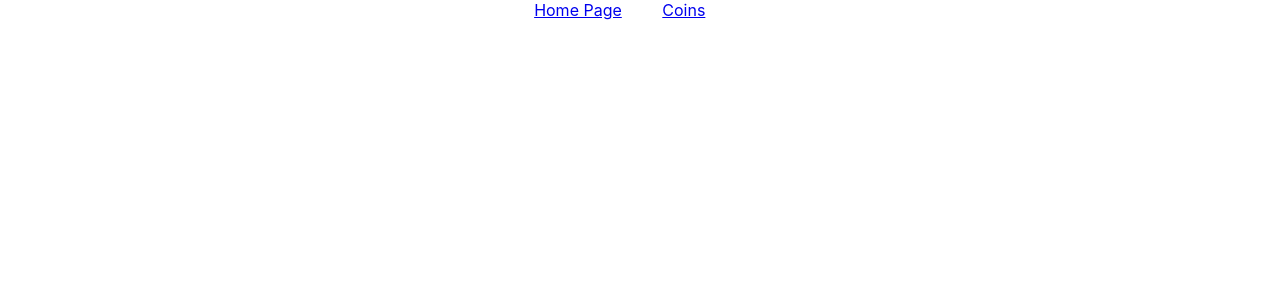
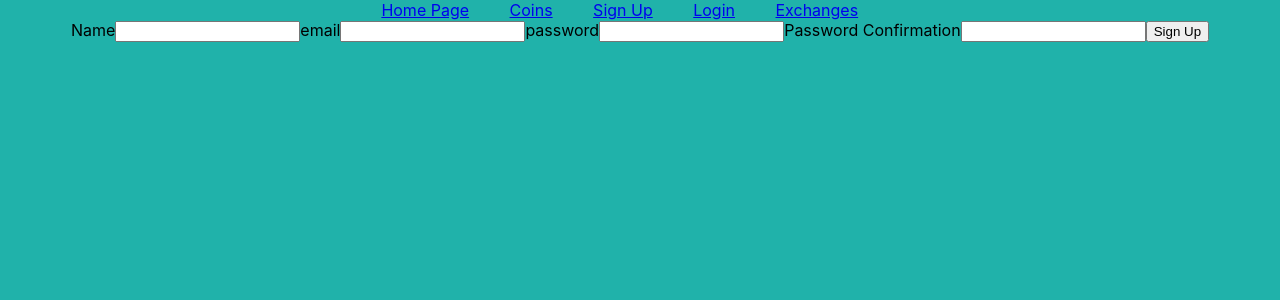
Before and after one commit to aespinoza777/CryptoFronted, a React (Create React App) app: page /sign_up in a window 1280 px wide. Shown: the top 300 px of the page. Built offline with nearby package versions, Linux system fonts and the light colour scheme; no server answers.

Commit message:
added components

```diff
--- a/src/App.css
+++ b/src/App.css
@@ -14,7 +14,7 @@
 }
 
 .App-header {
-  background-color: #282c34;
+  background-color:aqua ;
   min-height: 100vh;
   display: flex;
   flex-direction: column;
--- a/src/App.js
+++ b/src/App.js
@@ -7,11 +7,16 @@ import React from 'react';
 import {connect} from "react-redux"
 import {fetchCoins} from './redux/actions/coinActions.js'
 import Coins from "./Coins"
+import SignUp from "./SignUp"
+import Login from "./Login"
+import Exchanges from './Exchanges';
+import { fetchExchanges } from './redux/actions/exchangeActions';
 
 class App extends React.Component {
   componentDidMount(){
     this.props.fetchCoins()
-     //setInterval(this.props.fetchCoins, 10000)
+    this.props.fetchExchanges()
+     setInterval(this.props.fetchCoins, 300000)
   }
   render() {
     return (
@@ -21,7 +26,9 @@ class App extends React.Component {
           <Switch>
             <Route path="/" exact component={Home}/>
             <Route path="/coins" exact component={Coins}/>
-
+            <Route path="/sign_up" exact component={SignUp}/>
+            <Route path="/login" exact component={Login}/>
+            <Route path="/exchanges" exact component={Exchanges}/>
           </Switch>
         </Router>
       </div>
@@ -31,7 +38,8 @@ class App extends React.Component {
 
 const mapDispatchToProps = dispatch => {
   return {
-    fetchCoins: () => dispatch(fetchCoins())
+    fetchCoins: () => dispatch(fetchCoins()),
+    fetchExchanges: () => dispatch(fetchExchanges())
   }
 }
 export default  connect(null,mapDispatchToProps)(App);
--- /dev/null
+++ b/src/Exchange.js
@@ -0,0 +1,14 @@
+import React from "react"
+
+
+const Exchange = (props) => {
+    return (
+        <React.Fragment>
+            <h4>{props.exchange.name}</h4>
+            <img width="500" src={props.exchange.image}/>
+        </React.Fragment>
+
+    )
+}
+
+export default Exchange
--- /dev/null
+++ b/src/Exchanges.js
@@ -0,0 +1,22 @@
+import React from "react"
+import {connect} from "react-redux"
+import Exchange from "./Exchange"
+
+const Exchanges = (props) => {
+    console.log (props.exchanges)
+    return (
+        <React.Fragment>
+           <h1>Exchanges</h1>
+            {props.exchanges.map(exchange => <Exchange key={exchange.id} exchange={exchange}/>)}
+        </React.Fragment>
+    )
+
+}
+
+const mapStateToProps = state => {
+    return {
+        exchanges: state.coinExchanges.exchanges
+    }
+}
+
+export default connect(mapStateToProps, null)(Exchanges)
--- /dev/null
+++ b/src/Login.js
@@ -0,0 +1,12 @@
+import React from "react"
+
+const Login = () => {
+    return (
+        <React.Fragment>
+
+        </React.Fragment>
+    )
+
+}
+
+export default Login;
--- a/src/NavBar.js
+++ b/src/NavBar.js
@@ -6,6 +6,11 @@ const NavBar = () => {
         <React.Fragment>
             <Link to="/">Home Page</Link>&nbsp; &nbsp; &nbsp; &nbsp; &nbsp;
             <Link to="/coins">Coins</Link>&nbsp; &nbsp; &nbsp; &nbsp; &nbsp;
+            <Link to="/sign_up">Sign Up</Link>&nbsp; &nbsp; &nbsp; &nbsp; &nbsp;
+            <Link to="/login">Login</Link>&nbsp; &nbsp; &nbsp; &nbsp; &nbsp;
+            <Link to="/exchanges">Exchanges</Link>&nbsp; &nbsp; &nbsp; &nbsp; &nbsp;
+
+
             <br></br>
         </React.Fragment>
     )
--- /dev/null
+++ b/src/SignUp.js
@@ -0,0 +1,52 @@
+import React from "react"
+
+class SignUp extends React.Component {
+    constructor(props){
+        super(props)
+        this.state = {
+            name: "",
+            email: "",
+            password_confirmation: "",
+            password: "",
+        }
+    }
+
+    handleChange = event=>{
+        this.setState({
+            [event.target.name]: event.target.value
+        })
+
+
+
+    }
+
+    handleSubmit = event => {
+        event.preventDefault()
+    }
+
+
+    render (){
+        return (
+            <React.Fragment>
+               <form onSubmit={this.handleSubmit}>
+                   <label>Name</label>
+                   <input type="text" name="name" onChange={this.handleChange}/>
+                   <label>email</label>
+                   <input type="email" name="email" onChange={this.handleChange}/>
+                   <label>password</label>
+                   <input type="password" name="password" onChange={this.handleChange}/>
+                   <label>Password Confirmation</label>
+                   <input type="password" name="password_confirmation" onChange={this.handleChange}/>
+                   <input type="submit" value="Sign Up"/>
+
+
+               </form>
+            </React.Fragment>
+        )
+
+    }
+
+
+}
+
+export default SignUp;
--- a/src/index.css
+++ b/src/index.css
@@ -1,4 +1,5 @@
 body {
+  background-color: lightseagreen;
   margin: 0;
   font-family: -apple-system, BlinkMacSystemFont, 'Segoe UI', 'Roboto', 'Oxygen',
     'Ubuntu', 'Cantarell', 'Fira Sans', 'Droid Sans', 'Helvetica Neue',
@@ -7,7 +8,13 @@ body {
   -moz-osx-font-smoothing: grayscale;
 }
 
+h1 {
+  font: bold; font-size: xx-large; color: indigo;
+
+
+}
+
 code {
   font-family: source-code-pro, Menlo, Monaco, Consolas, 'Courier New',
-    monospace;
+    monospace; color: darkblue;
 }
--- /dev/null
+++ b/src/redux/actions/exchangeActions.js
@@ -0,0 +1,9 @@
+export const fetchExchanges = () => {
+    return (dispatch) => {
+        return fetch('http://localhost:3000/exchanges')
+        .then(res => res.json())
+        .then(exchanges => dispatch({type: "FETCH_EXCHANGES", exchanges: exchanges}))
+
+    }
+
+}
--- a/src/redux/reducers/coinExchangesReducer.js
+++ b/src/redux/reducers/coinExchangesReducer.js
@@ -1,10 +1,13 @@
-const coinExchangesReducer = (state = { coinExchanges: []}, action) => {
+const coinExchangesReducer = (state = { coinExchanges: [], exchanges: []}, action) => {
     switch(action.type) {
+        case "FETCH_EXCHANGES":
+        return {
+            exchanges: action.exchanges
+        }
+    default:
+        return state
 
-        default:
-            return state
-
-    }
+}
 }
 
-export default coinExchangesReducer
+export default coinExchangesReducer;
```
